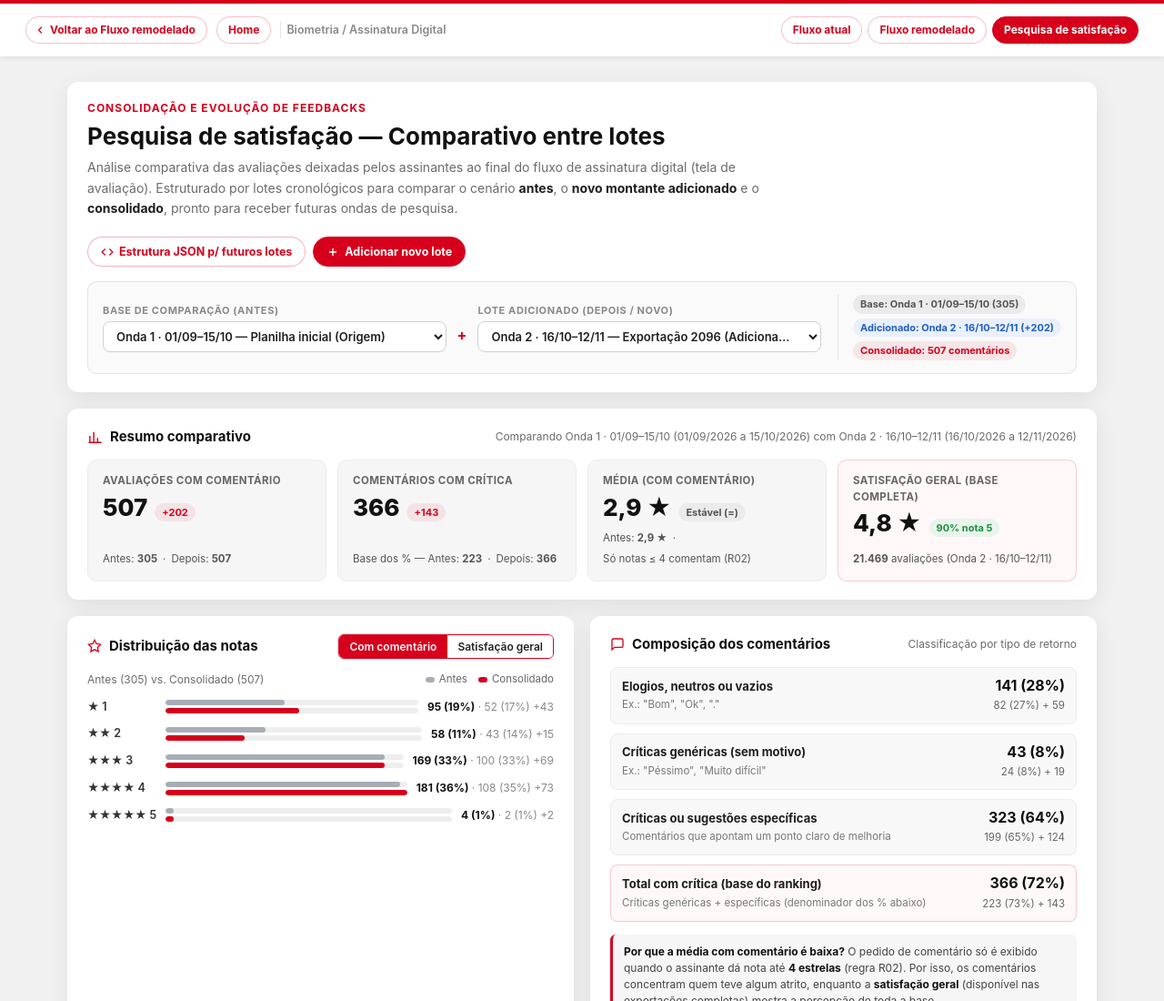
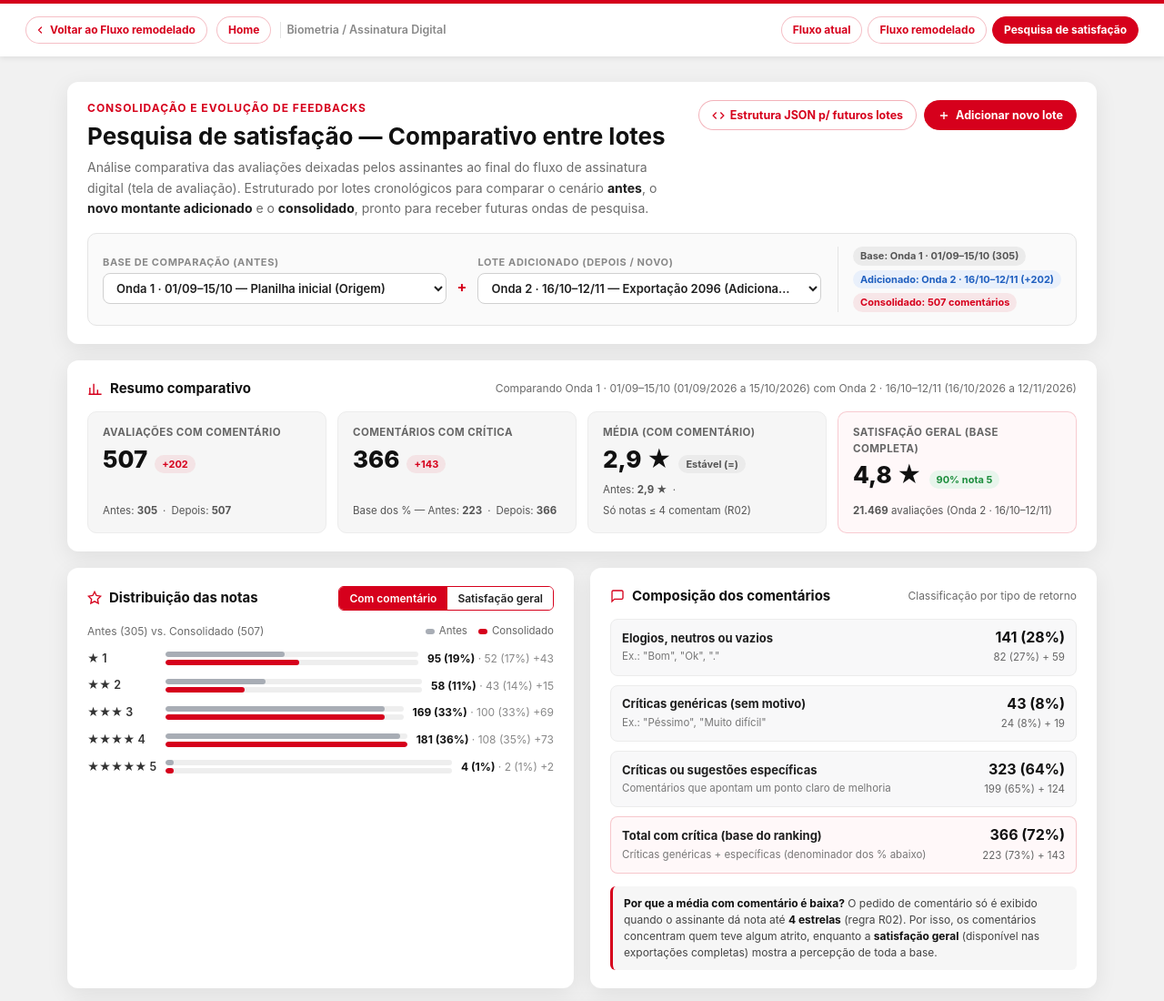
Before and after one commit to RojasDNGX/Honda_UIUX, a plain HTML site: page BiometriaAssDigital/pesquisa-satisfacao.html in a window 1280 px wide. Shown: the top 1100 px of the page at 91% size. Drawn offline with Linux system fonts and the light colour scheme.

Commit message:
pesquisa-satisfacao: lead ocupa largura total responsivamente

```diff
--- a/BiometriaAssDigital/pesquisa-satisfacao.html
+++ b/BiometriaAssDigital/pesquisa-satisfacao.html
@@ -149,9 +149,9 @@
     color: var(--rk-muted);
     font-size: 14px;
     line-height: 1.6;
-    max-width: 780px;
   }
   .lead b { color: var(--rk-text); }
+  .hero-text { flex: 1 1 0; min-width: 0; }
   .hero-actions {
     display: flex;
     align-items: center;
@@ -845,7 +845,7 @@
     <!-- Cabeçalho e seletor de comparação -->
     <section class="card">
       <div class="hero-head">
-        <div>
+        <div class="hero-text">
           <div class="eyebrow">Consolidação e evolução de feedbacks</div>
           <h1>Pesquisa de satisfação — Comparativo entre lotes</h1>
           <p class="lead" id="heroLead">
```
